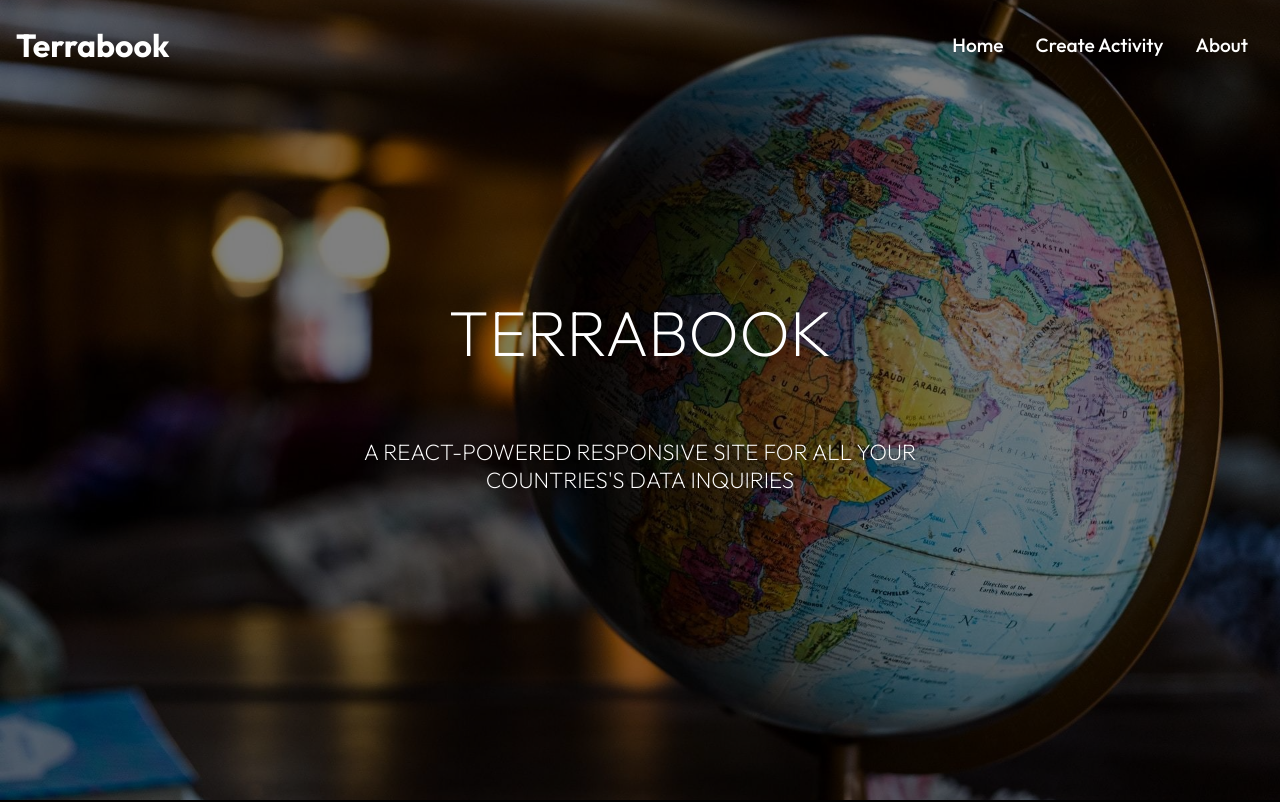
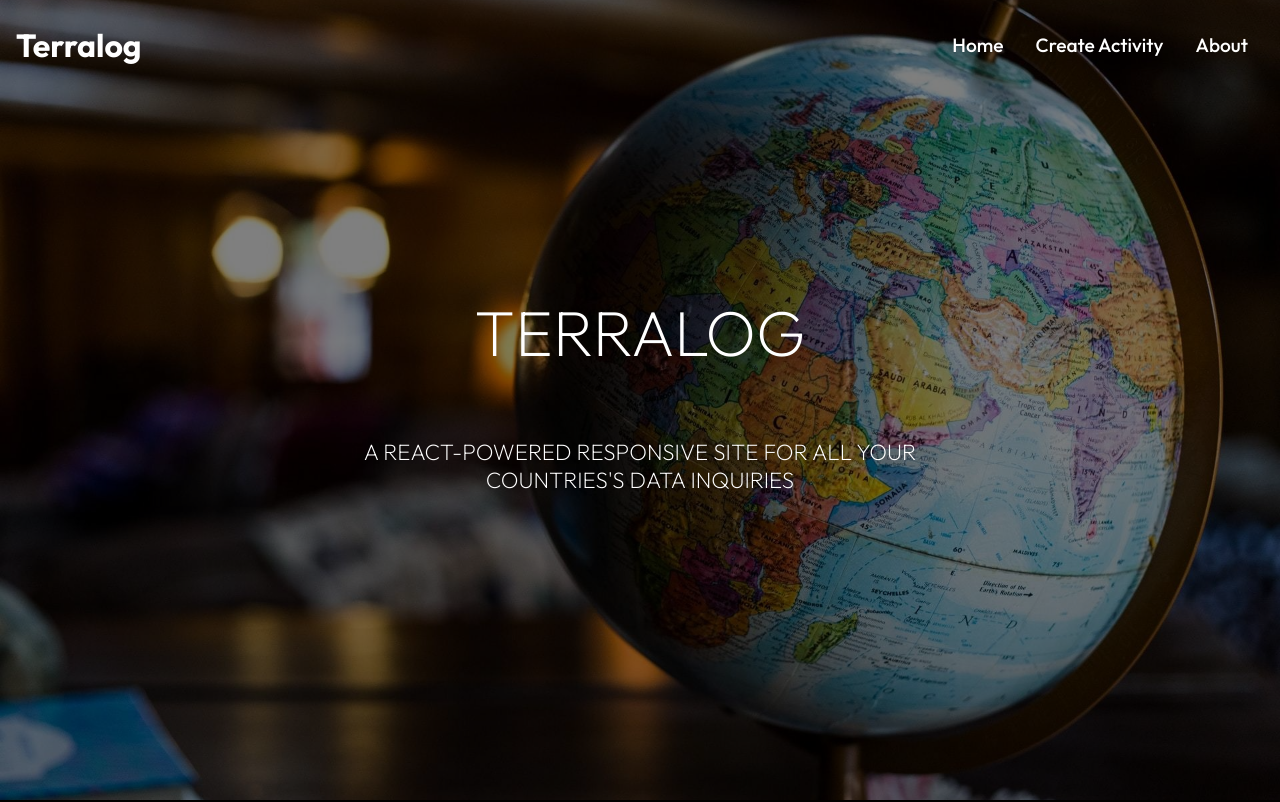
Before and after one commit to IvanConsorteWork/CountriesApp, a React (Create React App) app in the folder client/: page /home in a window 1280 px wide. Shown: the top 802 px of the page. Built offline with nearby package versions, Linux system fonts and the light colour scheme; no server answers.

Commit message:
changing app name to Terralog

```diff
--- a/client/src/components/HeroImgHome.js
+++ b/client/src/components/HeroImgHome.js
@@ -9,7 +9,7 @@ const HeroImgHome = () => {
             <img className="intro-img" src={introImg} alt="background"/>
         </div>
         <div className="content">
-            <h1>Terrabook</h1>
+            <h1>Terralog</h1>
             <p>A React-powered responsive site for all your countries's data inquiries</p>
         </div>
     </div>
--- a/client/src/components/NavBar.js
+++ b/client/src/components/NavBar.js
@@ -24,7 +24,7 @@ const NavBar = () => {
     return (
         <div className={color ? 'nav-header nav-header-bg' : 'nav-header'}>
             <Link to='/home'>
-                <h1>Terrabook</h1>
+                <h1>Terralog</h1>
             </Link>
             <ul className={click ? 'nav-menu active' : 'nav-menu'}>
                 <li>
```
